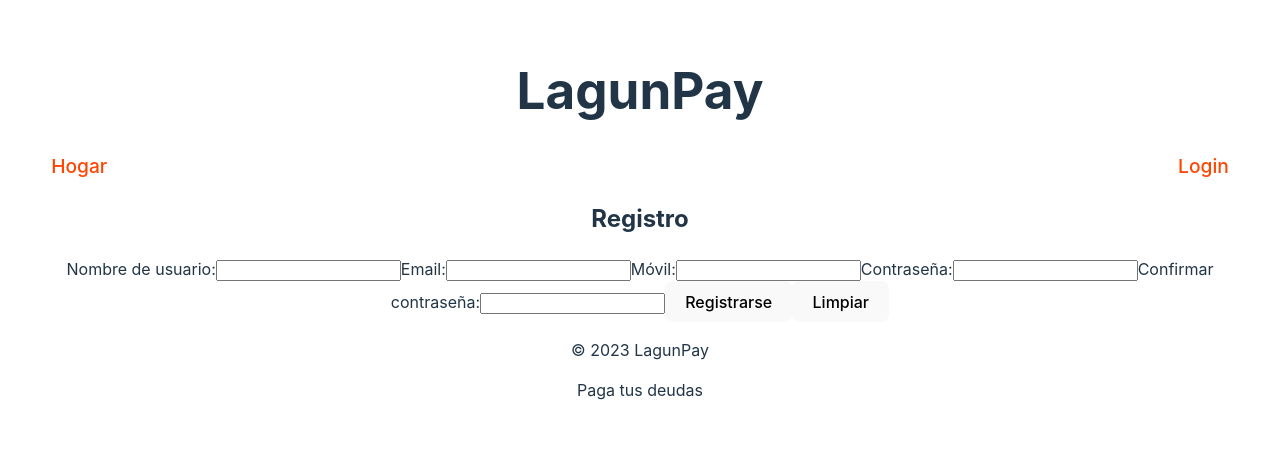
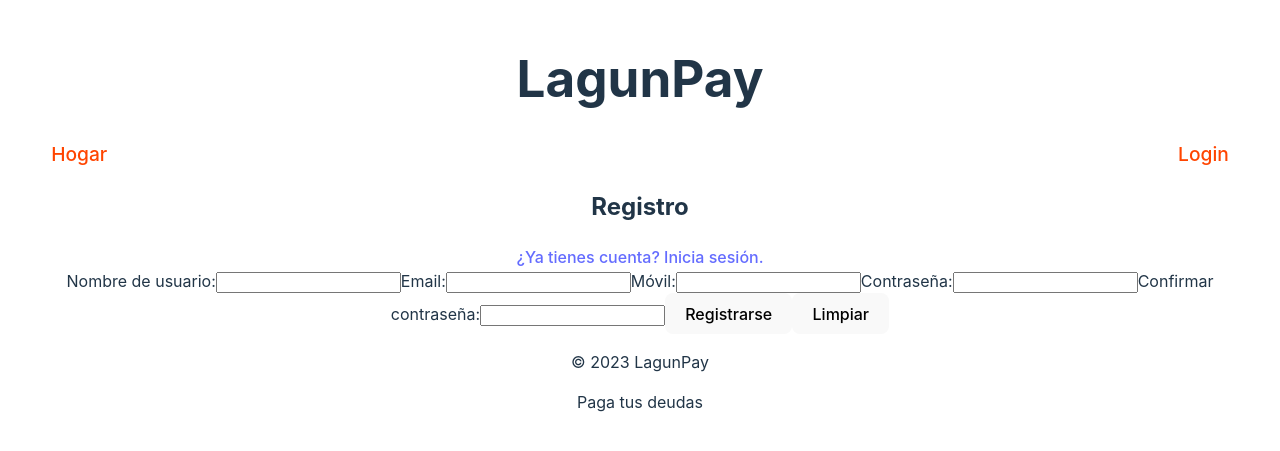
Before and after one commit to alexBasurto/fullstack_front, a React (Vite) app: page /register in a window 1280 px wide. Shown: the part 177-628 px from the top of the page. Built offline with nearby package versions, Linux system fonts and the light colour scheme.

Commit message:
paso de login a reg y viceversa

```diff
--- a/src/pages/Login.jsx
+++ b/src/pages/Login.jsx
@@ -1,5 +1,6 @@
 //Login.jsx
 import React from 'react';
+import { Link } from 'react-router-dom';
 import { useState } from 'react';
 import {loginApi} from '../utils/apiLagunpay';
 import { useAuth } from '../context/AuthContext';
@@ -35,6 +36,7 @@ function Login() {
         <Header />
         <main>
             <h2>Login</h2>
+            <Link to="/register">¿No tienes cuenta? Regístrate.</Link>
 
             {error && <p className='error'>{error}</p>}
             {user && !error && <p className='success'>Usuario logueado correctamente</p>}
--- a/src/pages/Register.jsx
+++ b/src/pages/Register.jsx
@@ -1,6 +1,7 @@
 //Register.jsx
 
 import { useState } from 'react';
+import { Link } from 'react-router-dom';
 import Header from '../components/Header';
 import Footer from '../components/Footer';
 import { registerApi } from '../utils/apiLagunpay';
@@ -41,6 +42,7 @@ const handleSubmit = (e) => {
     <Header />
     <main>
       <h2>Registro</h2>
+      <Link to="/login">¿Ya tienes cuenta? Inicia sesión.</Link>
       {error && <p className='error'>{error}</p>}
       {isRegistered && !error && <p className='success'>Usuario registrado correctamente</p>}
       <form action="post" onSubmit={handleSubmit} onReset={() => {
```
